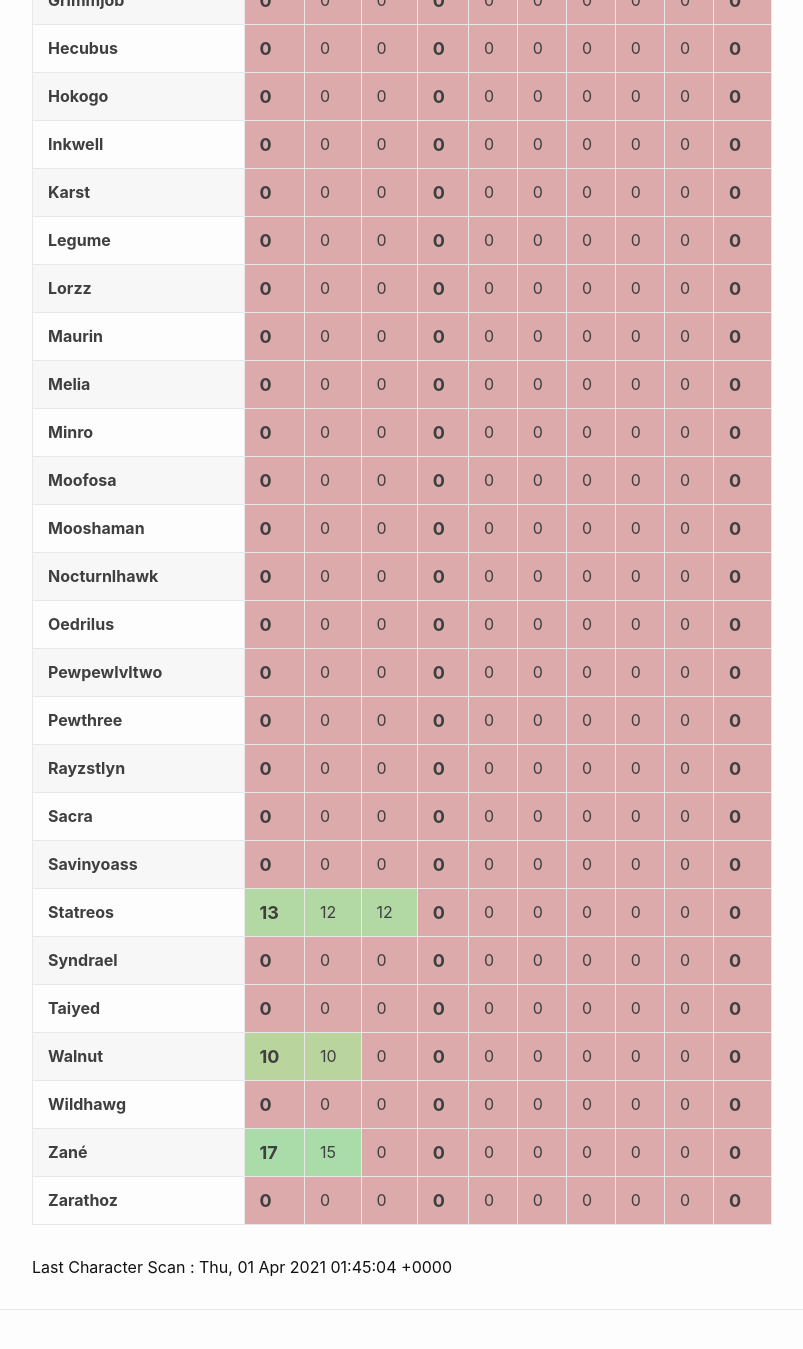
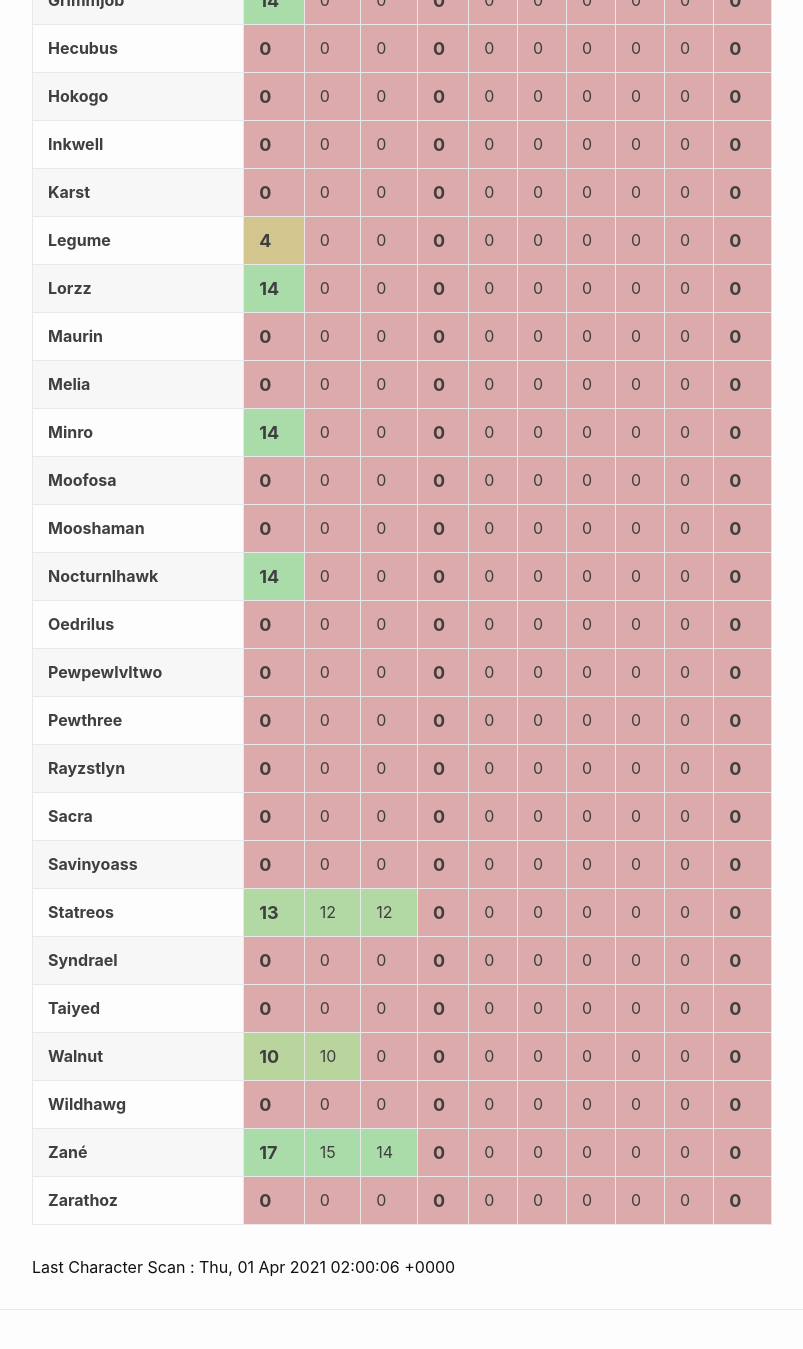
Before and after one commit to eldertribunal/keystonetracker, a Jekyll site: the page built from weekly.md, in a window 1280 px wide and 1400 px high, scrolled down 890 px. Shown: the top 1349 px of the window, without its empty margins (126-929 px from the left). Built offline with Jekyll 4.4.1, drawn with Linux system fonts in a browser that asks for light colours.

Commit message:
auto scan Thu Apr  1 02:00:55 UTC 2021

```diff
--- a/_data/scanned.json
+++ b/_data/scanned.json
@@ -1,3 +1,3 @@
 {
-  "timestamp": 1617241504
+  "timestamp": 1617242406
 }
--- a/_data/weekly.json
+++ b/_data/weekly.json
@@ -17,7 +17,7 @@
   {
     "name": "Legume",
     "dungeons": [
-      0,
+      4,
       0,
       0,
       0,
@@ -137,7 +137,7 @@
   {
     "name": "Lorzz",
     "dungeons": [
-      0,
+      14,
       0,
       0,
       0,
@@ -197,7 +197,7 @@
   {
     "name": "Minro",
     "dungeons": [
-      0,
+      14,
       0,
       0,
       0,
@@ -334,7 +334,7 @@
     "dungeons": [
       17,
       15,
-      0,
+      14,
       0,
       0,
       0,
@@ -497,7 +497,7 @@
   {
     "name": "Nocturnlhawk",
     "dungeons": [
-      0,
+      14,
       0,
       0,
       0,
@@ -512,7 +512,7 @@
   {
     "name": "Grimmjob",
     "dungeons": [
-      0,
+      14,
       0,
       0,
       0,
```
